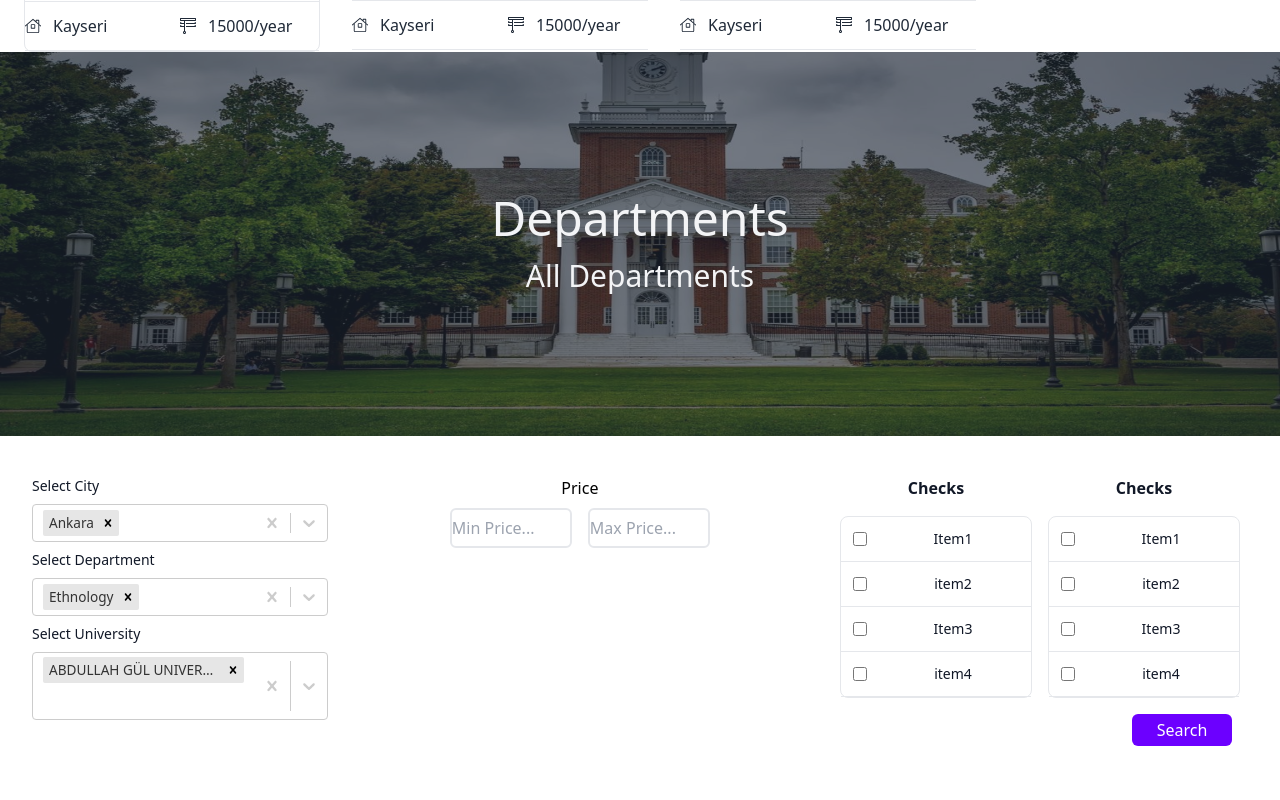
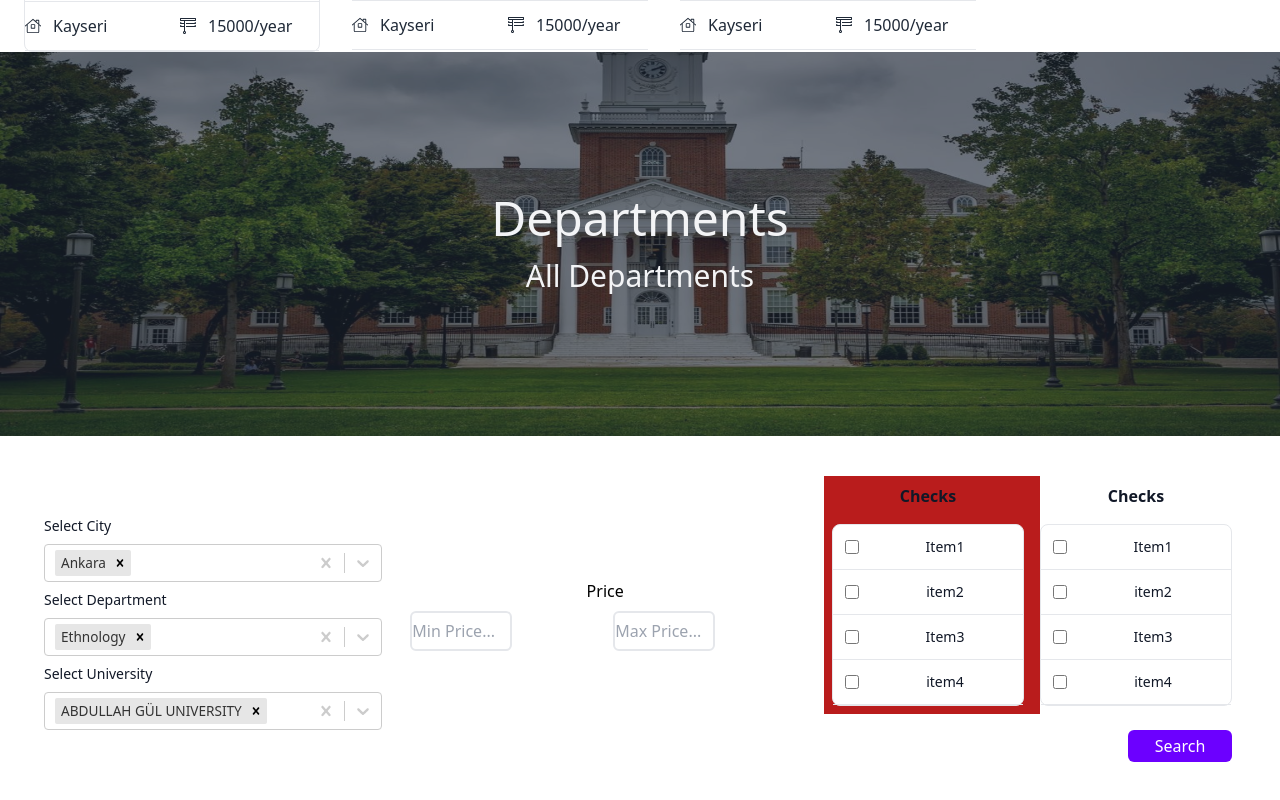
Before and after one commit to TR-YOS-PROJECT-ORGANIZATION/tr-yos-4, a React (Vite) app: page /Departments in a window 1280 px wide. Shown: the part 1973-2773 px from the top of the page. Built offline with nearby package versions, Linux system fonts and the light colour scheme.

Commit message:
started to make responsive

```diff
--- a/src/components/departmentComponents/Checks.jsx
+++ b/src/components/departmentComponents/Checks.jsx
@@ -4,13 +4,13 @@ import React from "react";
 function Checks() {
   return (
     <>
-      <div className="flex flex-row">
+      <div className="w-full sm:w-full md:w-1/2 m-2 bg-red-700 flex">
         <div className="m-2">
           <h3 className="mb-4 font-semibold text-gray-900 dark:text-white">
             Checks
           </h3>
-          <ul className="w-48 text-sm font-medium text-gray-900 bg-white border border-gray-200 rounded-lg dark:bg-gray-700 dark:border-gray-600 dark:text-white">
-            <li className="w-full border-b border-gray-200 rounded-t-lg dark:border-gray-600">
+          <ul className="sm:w-48 md:w-36 lg:w-48 text-sm font-medium text-gray-900 bg-white border border-gray-200 rounded-lg dark:bg-gray-700 dark:border-gray-600 dark:text-white">
+            <li className="border-b border-gray-200 rounded-t-lg dark:border-gray-600">
               <div className="flex items-center pl-3">
                 <input
                   id="item1-checkbox"
@@ -80,7 +80,7 @@ function Checks() {
           <h3 className="mb-4 font-semibold text-gray-900 dark:text-white">
             Checks
           </h3>
-          <ul className="w-48 text-sm font-medium text-gray-900 bg-white border border-gray-200 rounded-lg dark:bg-gray-700 dark:border-gray-600 dark:text-white">
+          <ul className="sm:w-48 md:w-36 lg:w-48 text-sm font-medium text-gray-900 bg-white border border-gray-200 rounded-lg dark:bg-gray-700 dark:border-gray-600 dark:text-white">
             <li className="w-full border-b border-gray-200 rounded-t-lg dark:border-gray-600">
               <div className="flex items-center pl-3">
                 <input
--- a/src/components/departmentComponents/PriceForm.jsx
+++ b/src/components/departmentComponents/PriceForm.jsx
@@ -4,22 +4,24 @@ import React from "react";
 function PriceForm() {
   return (
     <>
-      <div className="m-2 ">
+      <div className="m-2">
         <div className="">
-          <div className="relative rounded-md">
-            <div className="text-center">Price</div>
+          <div className="relative rounded-m">
+            <div className="text-left md:text-center">Price</div>
+            <div className="flex flex-col justify-center items-center md:flex-col lg:flex-row">
               <input
-              name="price"
+                name="minPrice"
                 type="text"
                 placeholder="Min Price..."
-              className="w-1/4 border-2 m-2 py-1.5 rounded-md"
+                className="w-20 mr-auto md:w-2/4 lg:w-1/4 border-2 m-2 py-1.5 rounded-md"
               />
               <input
-              name="price"
+                name="maxPrice"
                 type="text"
                 placeholder="Max Price..."
-              className="w-1/4 border-2 m-2 py-1.5 rounded-md"
+                className="w-20 mr-auto md:w-2/4 lg:w-1/4 border-2 m-2 py-1.5 rounded-md"
               />
+            </div>
           </div>
         </div>
       </div>
--- a/src/components/departmentComponents/Selections.jsx
+++ b/src/components/departmentComponents/Selections.jsx
@@ -22,15 +22,18 @@ function Selections() {
     { value: "amaayu", label: "ACIBADEM MEHMET ALI AYDINLAR UNIVERSITY" },
     { value: "adu", label: "ADIYAMAN UNIVERSITY" },
     { value: "aku", label: "AFYON KOCATEPE UNIVERSITY" },
-    { value: "aatbtu", label: "ADANA ALPARSLAN TÜRKEŞ BİLİM VE TEKNOLOJİ UNIVERSITY" },
+    {
+      value: "aatbtu",
+      label: "ADANA ALPARSLAN TÜRKEŞ BİLİM VE TEKNOLOJİ UNIVERSITY",
+    },
   ];
   return (
     <>
-      <div className="w-1/4">
+      <div className="m-1 sm:w-full m-3 md:w-1/2 m-2 lg:w-1/3 xl:w-1-4">
         <div className="">
           <label
             htmlFor="selectCity"
-            className="block w-full py-1.5 pr-10 text-sm text-left font-medium leading-6 text-gray-900 "
+            className="block w-full py-1.5 pr-10 text-sm text-left font-medium leading-6 text-gray-900"
           >
             Select City
           </label>
@@ -48,7 +51,7 @@ function Selections() {
         <div>
           <label
             htmlFor="selectDepartment"
-            className="block w-full py-1.5 pr-10 text-sm text-left font-medium leading-6 text-gray-900 "
+            className="block w-full py-1.5 pr-10 text-sm text-left font-medium leading-6 text-gray-900"
           >
             Select Department
           </label>
@@ -66,12 +69,12 @@ function Selections() {
         <div>
           <label
             htmlFor="selectUniversity"
-            className="block w-full py-1.5 pr-10 text-sm text-left font-medium leading-6 text-gray-900 "
+            className="block w-full py-1.5 pr-10 text-sm text-left font-medium leading-6 text-gray-900"
           >
             Select University
           </label>
           <div className="relative rounded-md text-left">
-          <Select
+            <Select
               defaultValue={[universities[0]]}
               isMulti
               name="selectUniversity"
--- a/src/pages/Departments.jsx
+++ b/src/pages/Departments.jsx
@@ -11,18 +11,25 @@ function Departments() {
       <div className="flex flex-col">
         <ImageSection />
         {/*  */}
-        <div className="flex flex-row justify-center m-8">
+        <form
+          className="flex sm:flex-col sm:justify-center sm:items-center sm:m-4 md:flex-row md:justify-center md:items-center md:m-8 lg:flex-row lg:justify-center lg:items-center"
+          method="POST"
+        >
           <Selections />
           <PriceForm />
           <div className="flex flex-col">
             <Checks />
             <div className="flex flex-row mx-2">
-              <button className="float-right ml-auto bg-purple-base m-2 w-1/4 py-1 rounded-md text-white">
+              <button
+                className="float-right ml-auto bg-purple-base m-2 w-1/4 py-1 rounded-md text-white"
+                name="searchDepartments"
+                type="submit"
+              >
                 Search
               </button>
             </div>
           </div>
-        </div>
+        </form>
       </div>
     </>
   );
```
Lines whose indentation alone changed are shown as unchanged.
